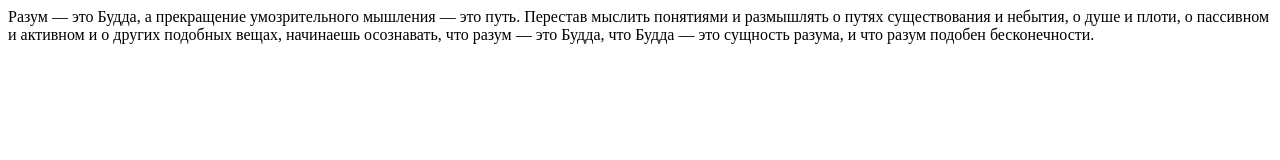
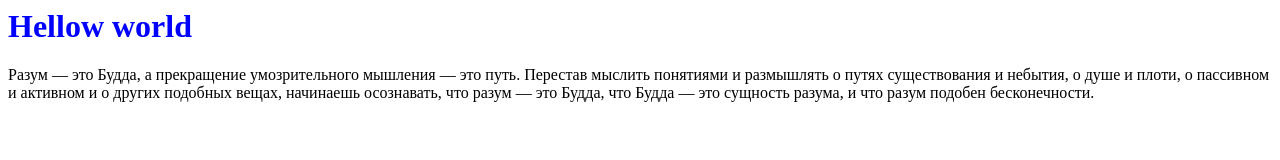
Before and after one commit to gerry2923/testsite, a plain HTML site: page index.html in a window 1280 px wide. Drawn offline with Linux system fonts and the light colour scheme.

Commit message:
Update index.html header

```diff
--- a/index.html
+++ b/index.html
@@ -5,6 +5,7 @@
    <meta charset="utf-8">
  </head>
  <body>
+  <h1 style="color: blue;">Hellow world</h1>
   <p>Разум — это Будда, а прекращение умозрительного мышления — это путь.
   Перестав мыслить понятиями и размышлять о путях существования и небытия,
   о душе и плоти, о пассивном и активном и о других подобных вещах,
```
